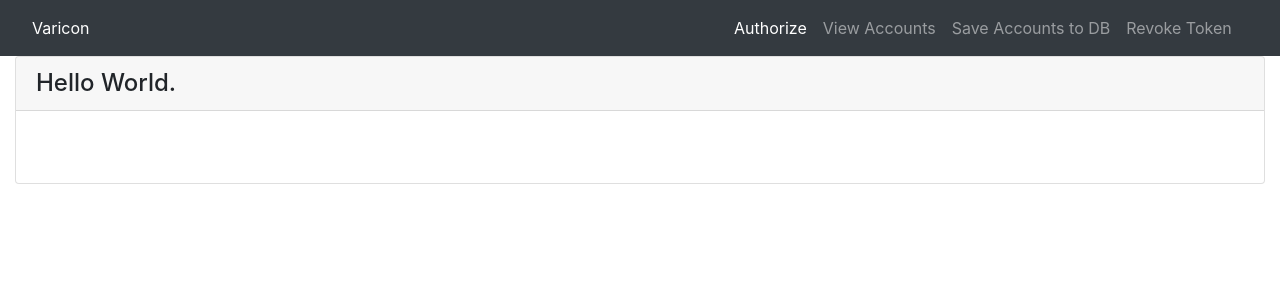
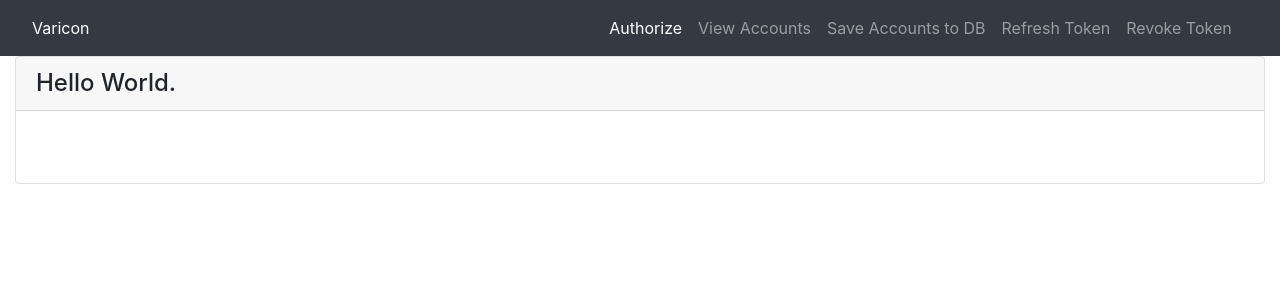
Before and after one commit to Kunjung/Xero-Oauth-Integration, a Django app: page / in a window 1280 px wide. Shown: the top 300 px of the page. Run offline with Django 5.2, Linux system fonts and the light colour scheme; some libraries are stand-ins or nearby versions.

Commit message:
templates improvement

```diff
--- a/oauth/urls.py
+++ b/oauth/urls.py
@@ -5,6 +5,7 @@ from . import views
 urlpatterns = [
     path('', views.index, name='index'),
     path('authorize/', views.authorize, name='authorize'),
+    path('revoke/', views.revoke_token, name='revoke'),
     path('callback/', views.callback, name='callback'),
     path('refresh/', views.refresh_access_token, name='refresh'),
     path('account/', views.get_xero_data, name='account'),
--- a/oauth/views.py
+++ b/oauth/views.py
@@ -13,6 +13,11 @@ from .models import Account
 def index(request):
     context = {"title": "Hello World."}
     return render(request, "index.html", context)
+
+def revoke_token(request):
+    request.session.pop('access_token', None)
+    request.session.modified = True
+    return redirect('index')
 
 def authorize(request):
     xero_auth_url = settings.XERO_AUTHORIZATION_URL
--- a/templates/base.html
+++ b/templates/base.html
@@ -34,13 +34,16 @@
             <a class="nav-link" href="{% url 'authorize' %}">Authorize</a>
           </li>
           <li class="nav-item">
-            <a class="nav-link" href="">View Accounts</a>
+            <a class="nav-link" href="{% url 'account' %}">View Accounts</a>
           </li>
           <li class="nav-item">
-            <a class="nav-link" href="">Save Accounts to DB </a>
+            <a class="nav-link" href="{% url 'save' %}">Save Accounts to DB </a>
           </li>
           <li class="nav-item">
-            <a class="nav-link" href="">Revoke Token </a>
+            <a class="nav-link" href="{% url 'refresh' %}">Refresh Token</a>
+          </li>
+          <li class="nav-item">
+            <a class="nav-link" href="{% url 'revoke' %}">Revoke Token </a>
           </li>
         </ul>
       </div>
```
